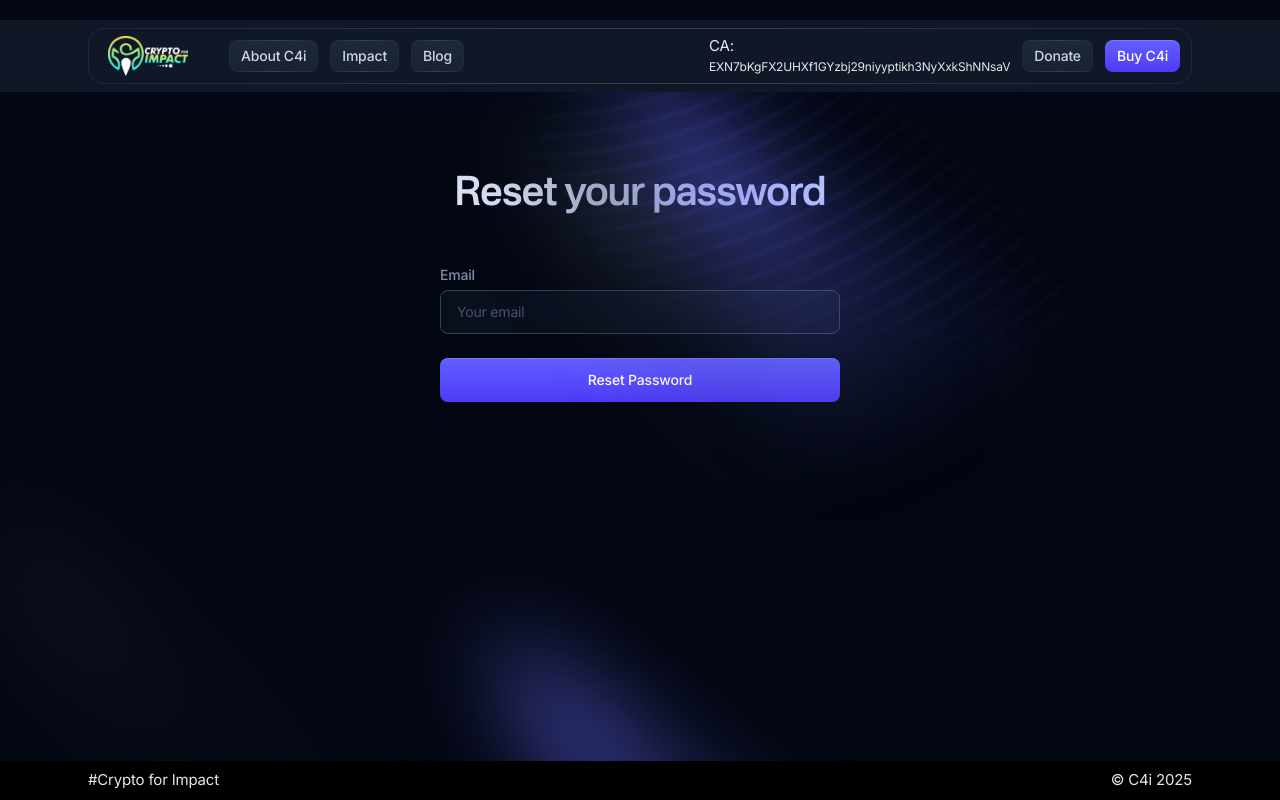
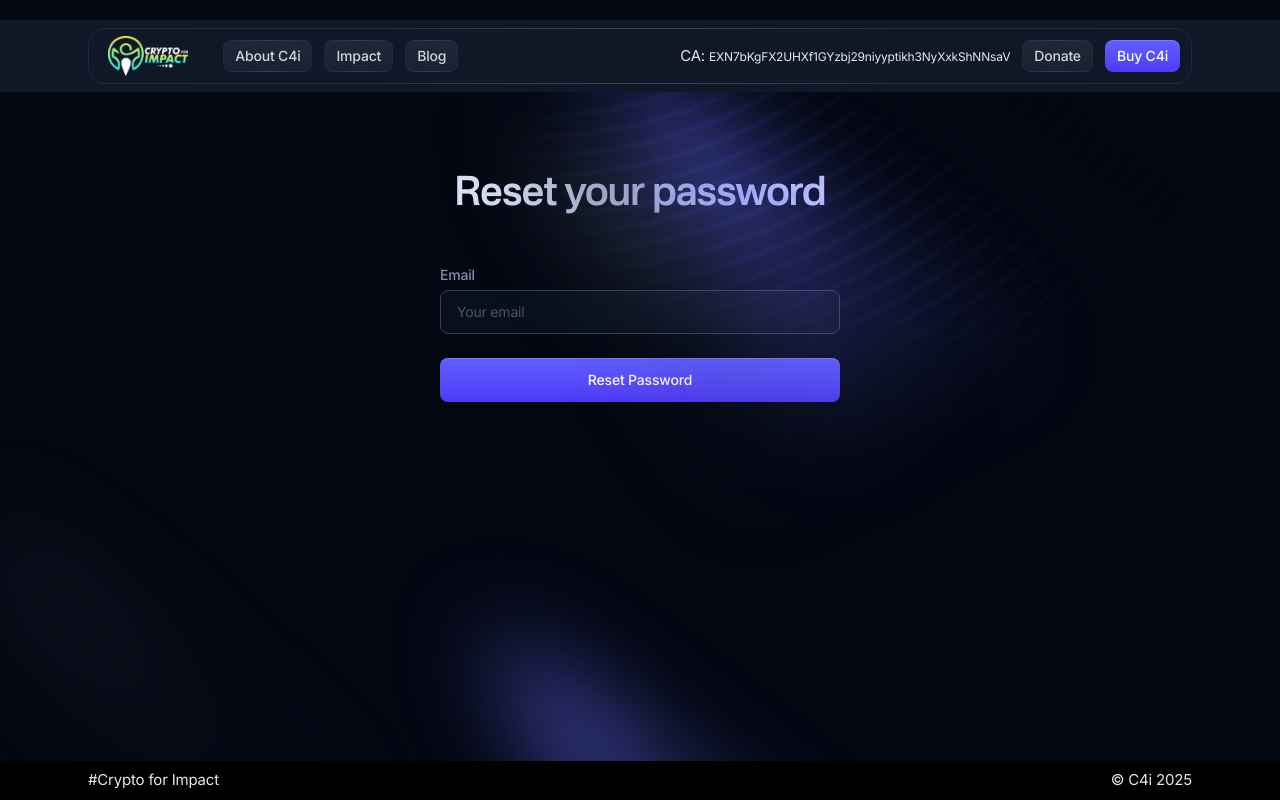
Before and after one commit to obuye37/cryptoforimpact, a Next.js app: page /reset-password in a window 1280 px wide. Built offline with nearby package versions, Linux system fonts and the light colour scheme.

Commit message:
Update header.tsx

```diff
--- a/components/ui/header.tsx
+++ b/components/ui/header.tsx
@@ -50,15 +50,22 @@ export default function Header() {
           </Link>
         </div>
 
-        <div className={`relative sm:hidden flex flex-col ${copySuccess ? "before:content-['CA copied']" : ""} select-none before:absolute before:text-amber-500`}
+        <div className={`relative sm:hidden flex flex-col select-none before:absolute before:text-amber-500`}
           onClick={()=> copyAddress()}>
+          {copySuccess ? <p>CA Copied</p> : <>
           <span>COPY CA:</span>
           <span >{CA.slice(0, 4)}... {CA?.slice(-4)}</span>
+          </>}
+
         </div>
 
 
 
-        <div onClick={()=> copyAddress()} className={`relative sm:flex hidden flex-col ${copySuccess ? "before:content-['CA copied']" : ""} select-none before:absolute before:text-amber-500`}> CA: <small> EXN7bKgFX2UHXf1GYzbj29niyyptikh3NyXxkShNNsaV</small> </div>
+        <div
+          onClick={()=> copyAddress()}
+          className={`relative sm:flex hidden flex-col select-none before:absolute before:text-amber-500`}>
+          {copySuccess ? <p>CA Copied</p> : <span> CA: <small> EXN7bKgFX2UHXf1GYzbj29niyyptikh3NyXxkShNNsaV</small></span> }
+        </div>
 
         <div className="flex flex-1 items-center justify-end gap-3">
           <Link
```
